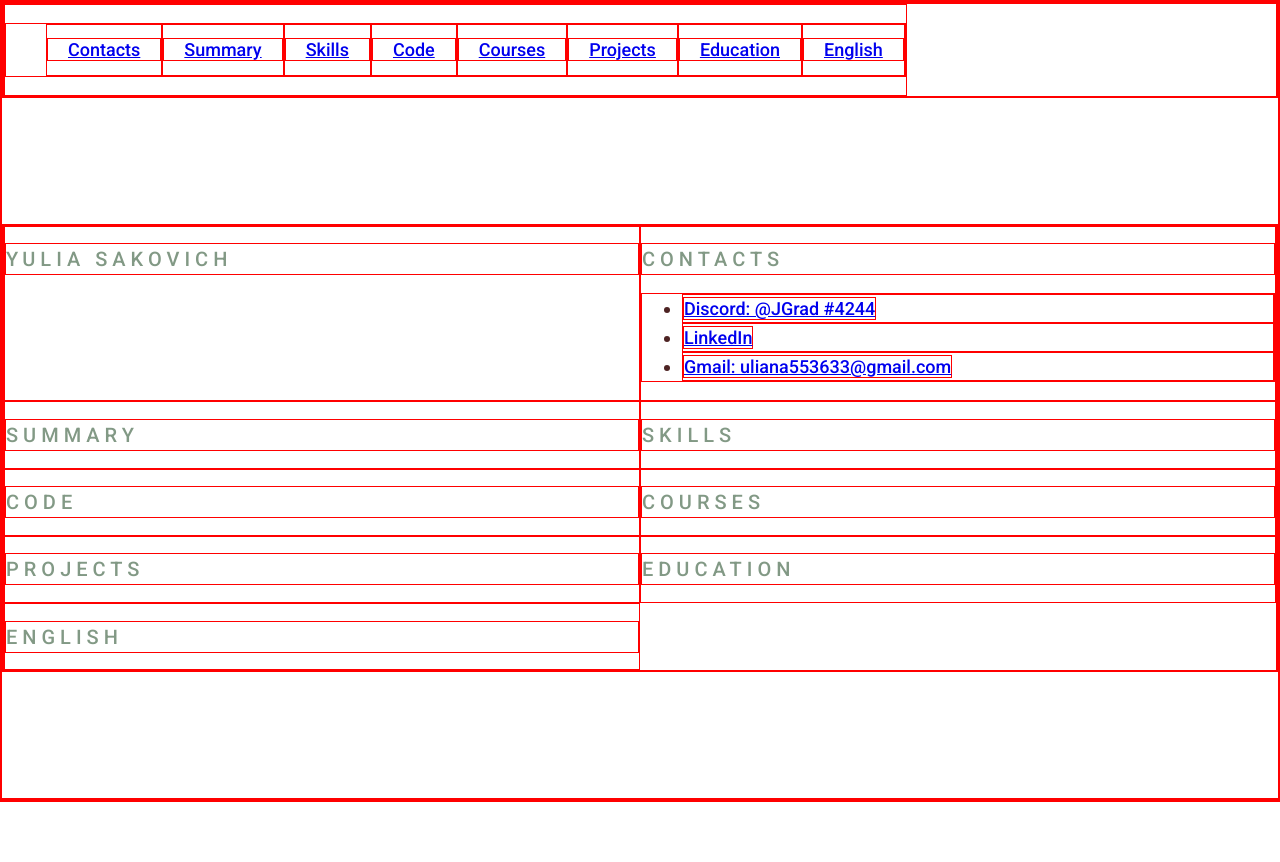
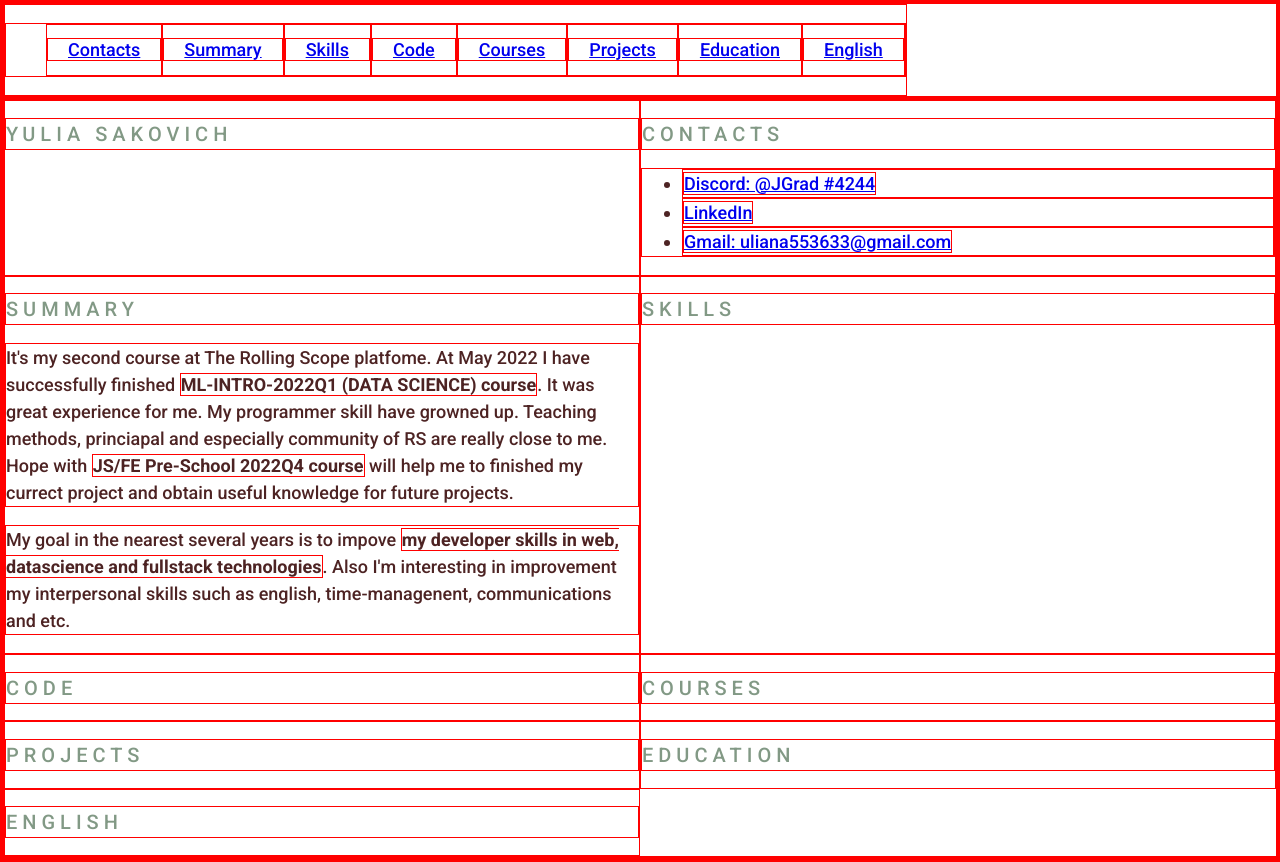
Before and after one commit to UlianaMakarova/rsschool-cv, a plain HTML site: page index.html in a window 1280 px wide. Before the commit the page ends 802 px from the top, so only its background shows below. Drawn offline with Linux system fonts and the light colour scheme.

Commit message:
feat: add summary

```diff
--- a/index.html
+++ b/index.html
@@ -38,8 +38,18 @@
                     <li> <a href="mailto:uliana553633@gmail.com">Gmail: uliana553633@gmail.com</a></li>
                 </ul>
             </section>
-            <section class="section" id="summary"><h2 class="section-title">Summary</h2></section>
+            <section class="section" id="summary">
+                <h2 class="section-title">Summary</h2>
+                <p>It's my second course at The Rolling Scope platfome. At May 2022 I have successfully finished <span style="font-weight: bold;">ML-INTRO-2022Q1 (DATA SCIENCE) course</span>.
+                    It was great experience for me. My programmer skill have growned up.
+                    Teaching methods, princiapal and especially community of RS are really close to me.
+                    Hope with <span style="font-weight: bold;">JS/FE Pre-School 2022Q4 course</span> will help me to finished my currect project and obtain useful knowledge for future projects.</p>
+                <p>My goal in the nearest several years is to impove <span style="font-weight: bold;">my developer skills in web, datascience and fullstack technologies</span>.
+                    Also I'm interesting in improvement my interpersonal skills such as english, time-managenent, communications and etc.</p>
+            </section>
+
             <section class="section" id="skills"><h2 class="section-title">Skills</h2></section>
+
             <section class="section" id="code"><h2 class="section-title">Code</h2></section>
             <section class="section" id="courses"><h2 class="section-title">Courses</h2></section>
             <section class="section" id="projects"><h2 class="section-title">Projects</h2></section>
```
